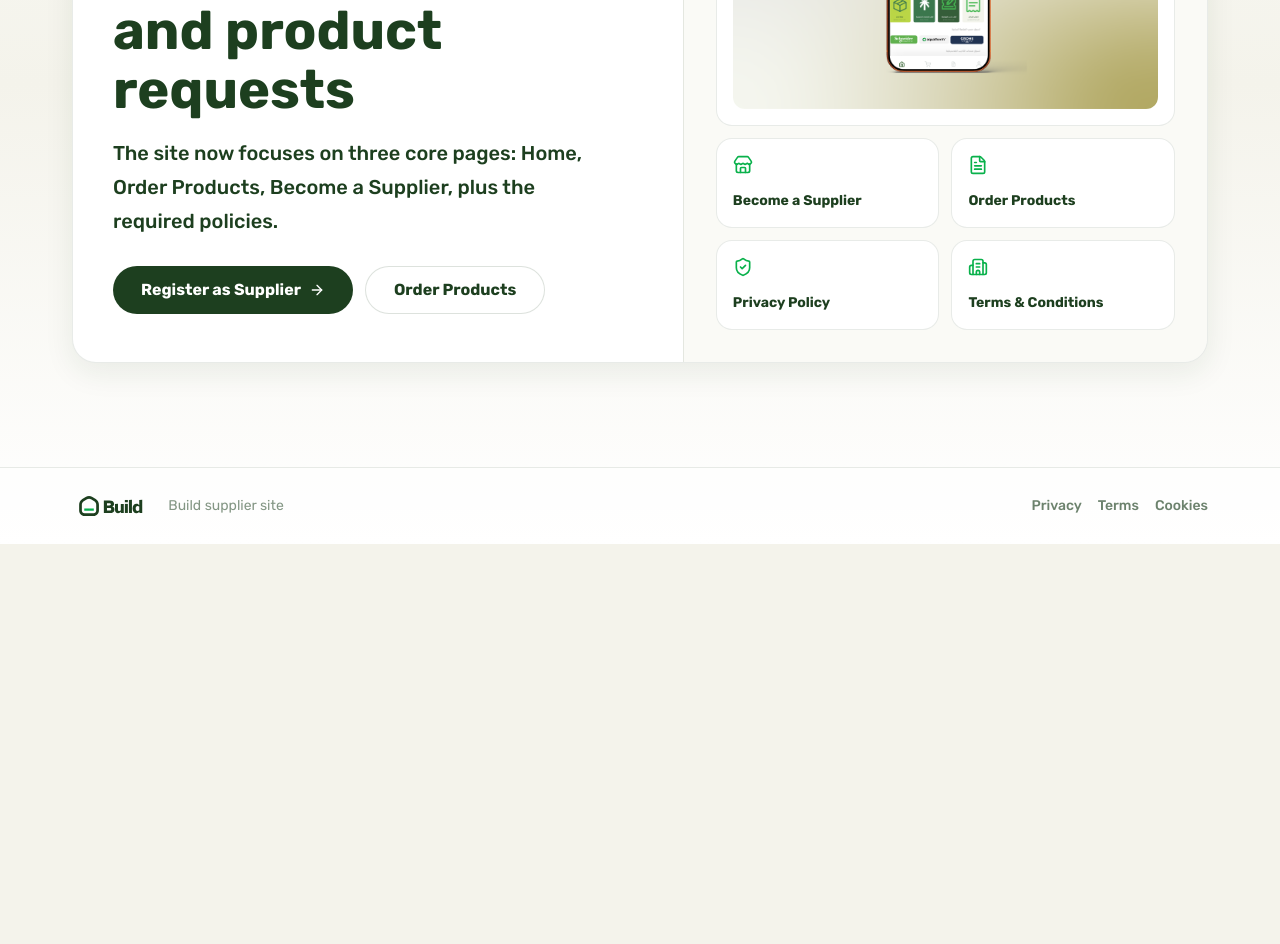
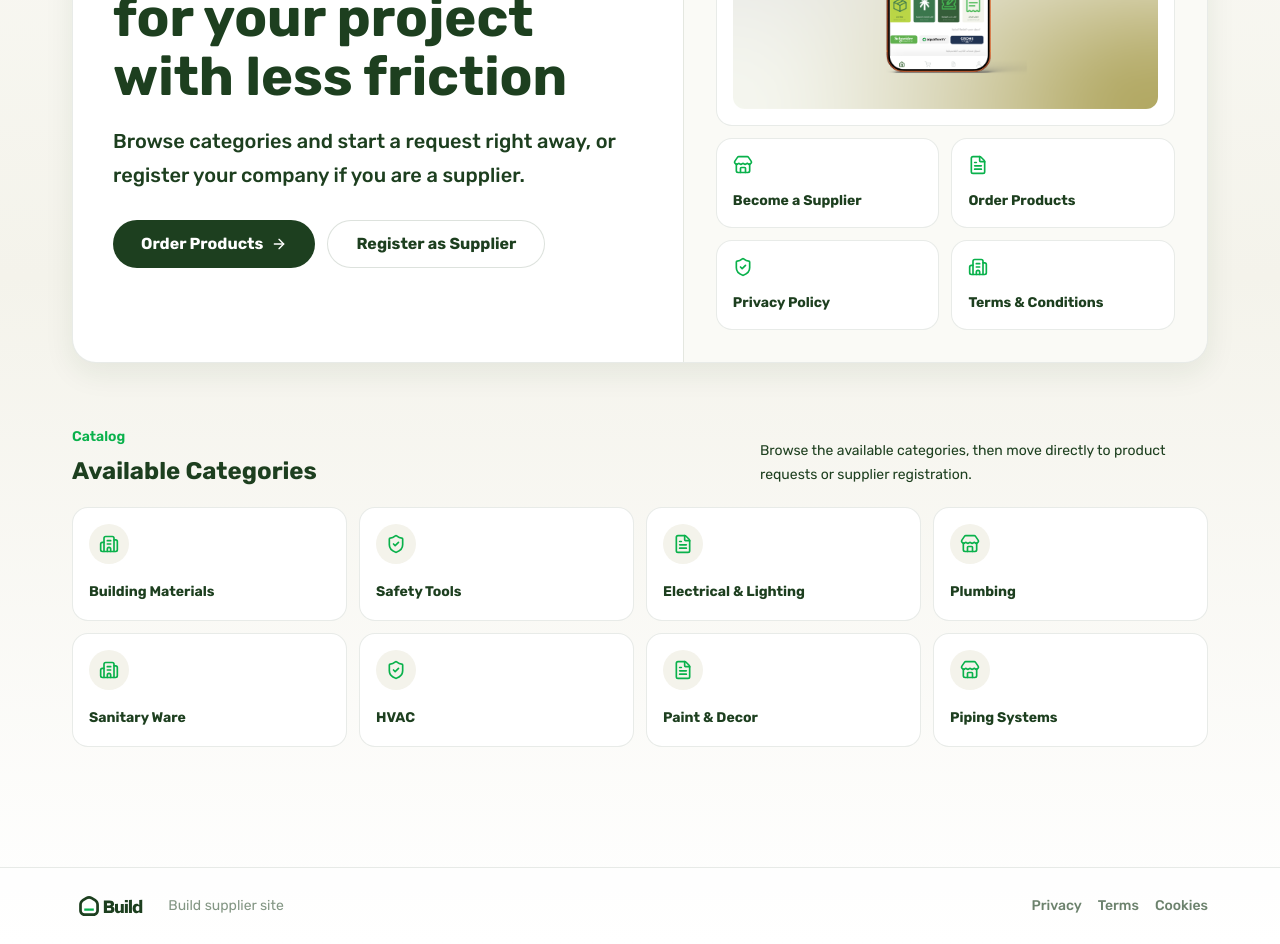
Before and after one commit to sulaimanalsuqub/buildsaudi, a Next.js app: page / in a window 1280 px wide. Shown: the part 340-1284 px from the top of the page. Before the commit the page ends 884 px from the top, so only its background shows below. Built offline with nearby package versions, Linux system fonts and the light colour scheme; no server answers.

Commit message:
Refine homepage catalog copy

```diff
--- a/components/sections/home-content.tsx
+++ b/components/sections/home-content.tsx
@@ -12,14 +12,24 @@ type HomeContentProps = {
 
 export function HomeContent({ isRtl = false }: HomeContentProps) {
   const ArrowIcon = isRtl ? ArrowLeft : ArrowRight;
+  const catalog = [
+    { en: "Building Materials", ar: "مواد بناء وإنشاء", icon: Building2 },
+    { en: "Safety Tools", ar: "أدوات السلامة", icon: ShieldCheck },
+    { en: "Electrical & Lighting", ar: "كهرباء وإنارة", icon: FileText },
+    { en: "Plumbing", ar: "سباكة", icon: Store },
+    { en: "Sanitary Ware", ar: "أدوات صحية", icon: Building2 },
+    { en: "HVAC", ar: "تكييف وتبريد", icon: ShieldCheck },
+    { en: "Paint & Decor", ar: "دهانات وديكور", icon: FileText },
+    { en: "Piping Systems", ar: "أنظمة الأنابيب", icon: Store },
+  ];
   const t = {
-    eyebrow: isRtl ? "بيلد مورد مواد البناء" : "Build Construction Supplier",
-    title: isRtl ? "صفحة بسيطة ومباشرة للموردين والطلبات" : "A simple entry point for suppliers and product requests",
+    eyebrow: isRtl ? "توريد مواد البناء" : "Construction Material Supply",
+    title: isRtl ? "اطلب مواد مشروعك بسهولة" : "Order materials for your project with less friction",
     body: isRtl
-      ? "الموقع الآن يركز على 3 صفحات أساسية فقط: الصفحة الرئيسية، أطلب المنتجات، كُن موردًا، مع السياسات المطلوبة."
-      : "The site now focuses on three core pages: Home, Order Products, Become a Supplier, plus the required policies.",
-    primary: isRtl ? "سجّل كمورد" : "Register as Supplier",
-    secondary: isRtl ? "أطلب المنتجات" : "Order Products",
+      ? "استعرض الفئات وابدأ الطلب مباشرة، أو سجّل منشأتك إذا كنت موردًا."
+      : "Browse categories and start a request right away, or register your company if you are a supplier.",
+    primary: isRtl ? "أطلب المنتجات" : "Order Products",
+    secondary: isRtl ? "سجّل كمورد" : "Register as Supplier",
     privacy: isRtl ? "سياسة الخصوصية" : "Privacy Policy",
     terms: isRtl ? "الشروط والأحكام" : "Terms & Conditions",
   };
@@ -92,6 +102,39 @@ export function HomeContent({ isRtl = false }: HomeContentProps) {
           </div>
         </Container>
       </section>
+
+      <section className="py-2 pb-10 md:py-4 md:pb-16">
+        <Container>
+          <div className="flex items-end justify-between gap-4">
+            <div>
+              <p className="text-sm font-semibold text-brand-primary">{isRtl ? "الكتالوج" : "Catalog"}</p>
+              <h2 className="mt-2 text-2xl font-bold text-brand-dark">{isRtl ? "الفئات المتوفرة" : "Available Categories"}</h2>
+            </div>
+            <p className="hidden max-w-md text-sm leading-6 text-brand-dark/58 md:block">
+              {isRtl
+                ? "استعرض الفئات المتوفرة ثم انتقل مباشرة إلى طلب المنتجات أو تسجيل المورد."
+                : "Browse the available categories, then move directly to product requests or supplier registration."}
+            </p>
+          </div>
+
+          <div className="mt-5 grid grid-cols-2 gap-3 md:grid-cols-4">
+            {catalog.map((item) => {
+              const Icon = item.icon;
+              return (
+                <article
+                  key={item.en}
+                  className="rounded-2xl border border-brand-dark/10 bg-white p-4 transition hover:border-brand-primary/30 hover:shadow-soft"
+                >
+                  <div className="flex h-10 w-10 items-center justify-center rounded-full bg-brand-light text-brand-primary">
+                    <Icon className="h-5 w-5" />
+                  </div>
+                  <p className="mt-4 text-sm font-bold leading-6 text-brand-dark">{isRtl ? item.ar : item.en}</p>
+                </article>
+              );
+            })}
+          </div>
+        </Container>
+      </section>
     </main>
   );
 }
```
